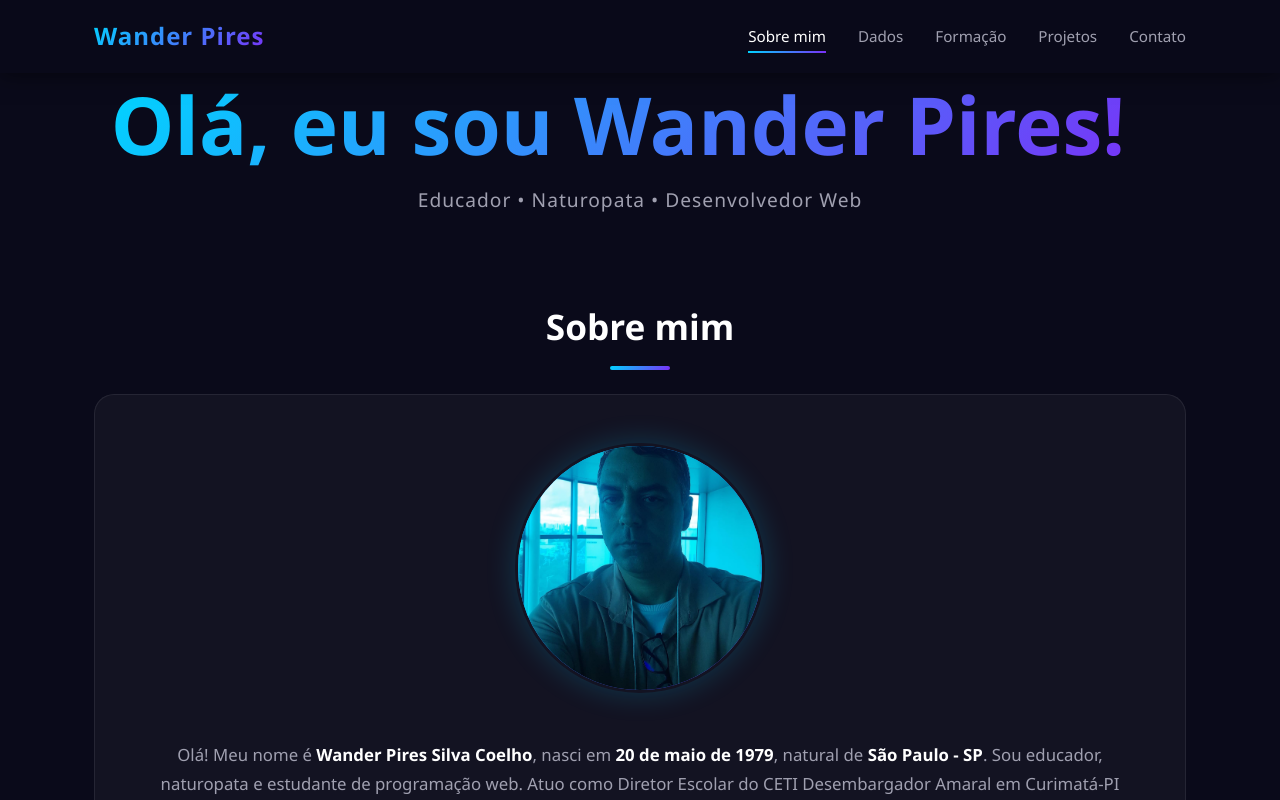
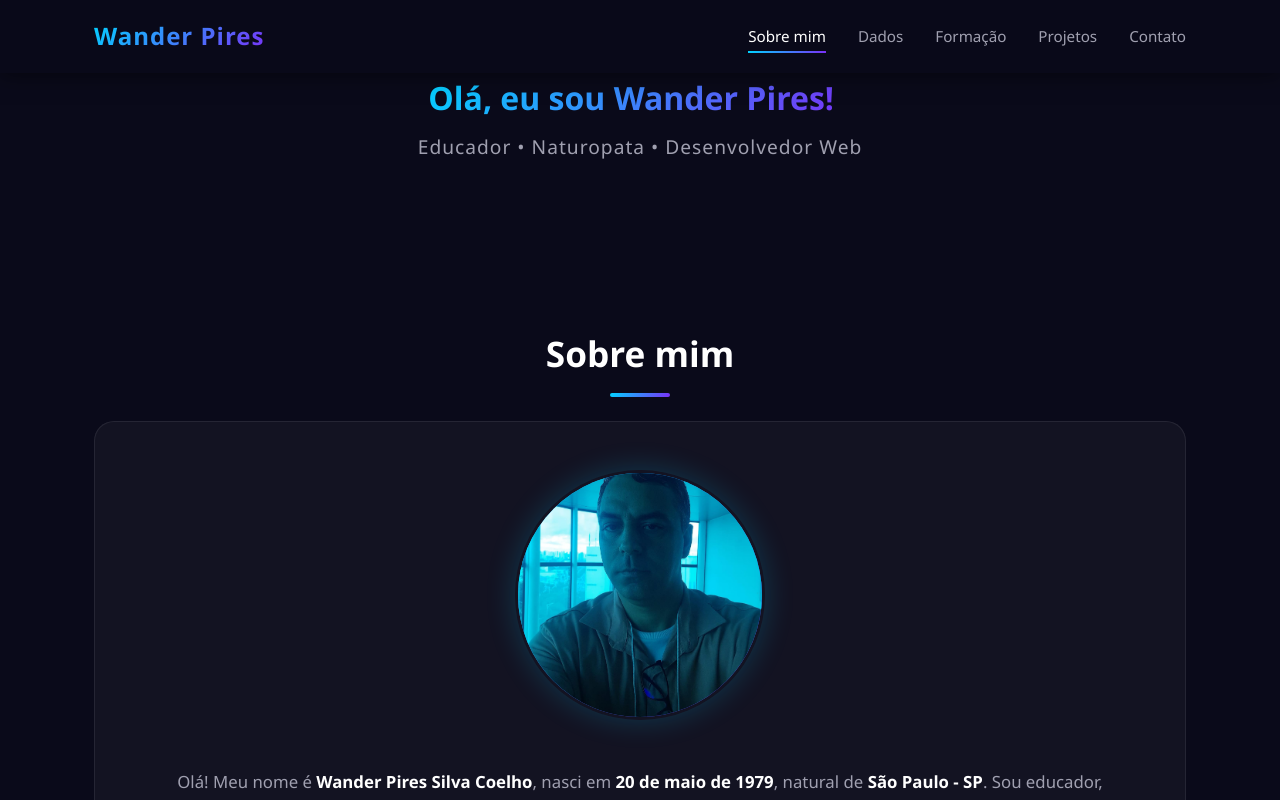
Before and after one commit to WanderPiresAcademico/wanderpsc-portfolioat2-wander-pires, a React (Vite) app: page / in a window 1280 px wide. Shown: the top 800 px of the page. Built offline with nearby package versions, Linux system fonts and the light colour scheme.

Commit message:
Diminuir titulo Hero e corrigir titulos encobertos pelo header

```diff
--- a/src/components/Hero.css
+++ b/src/components/Hero.css
@@ -8,7 +8,7 @@
   text-transform: uppercase; letter-spacing: 4px; margin-bottom: 0.5rem;
 }
 .hero__nome {
-  font-size: clamp(2.5rem, 7vw, 5rem); font-weight: 800;
+  font-size: clamp(1.3rem, 3.5vw, 2rem); font-weight: 800;
   background: linear-gradient(135deg, var(--cor-primaria), var(--cor-secundaria));
   -webkit-background-clip: text; -webkit-text-fill-color: transparent;
   background-clip: text; line-height: 1.1; margin-bottom: 1rem;
--- a/src/index.css
+++ b/src/index.css
@@ -14,6 +14,7 @@
 
 *, *::before, *::after { margin: 0; padding: 0; box-sizing: border-box; }
 html { scroll-behavior: smooth; font-size: 16px; }
+main { padding-top: 5rem; }
 
 body {
   font-family: var(--fonte); line-height: 1.7;
```
